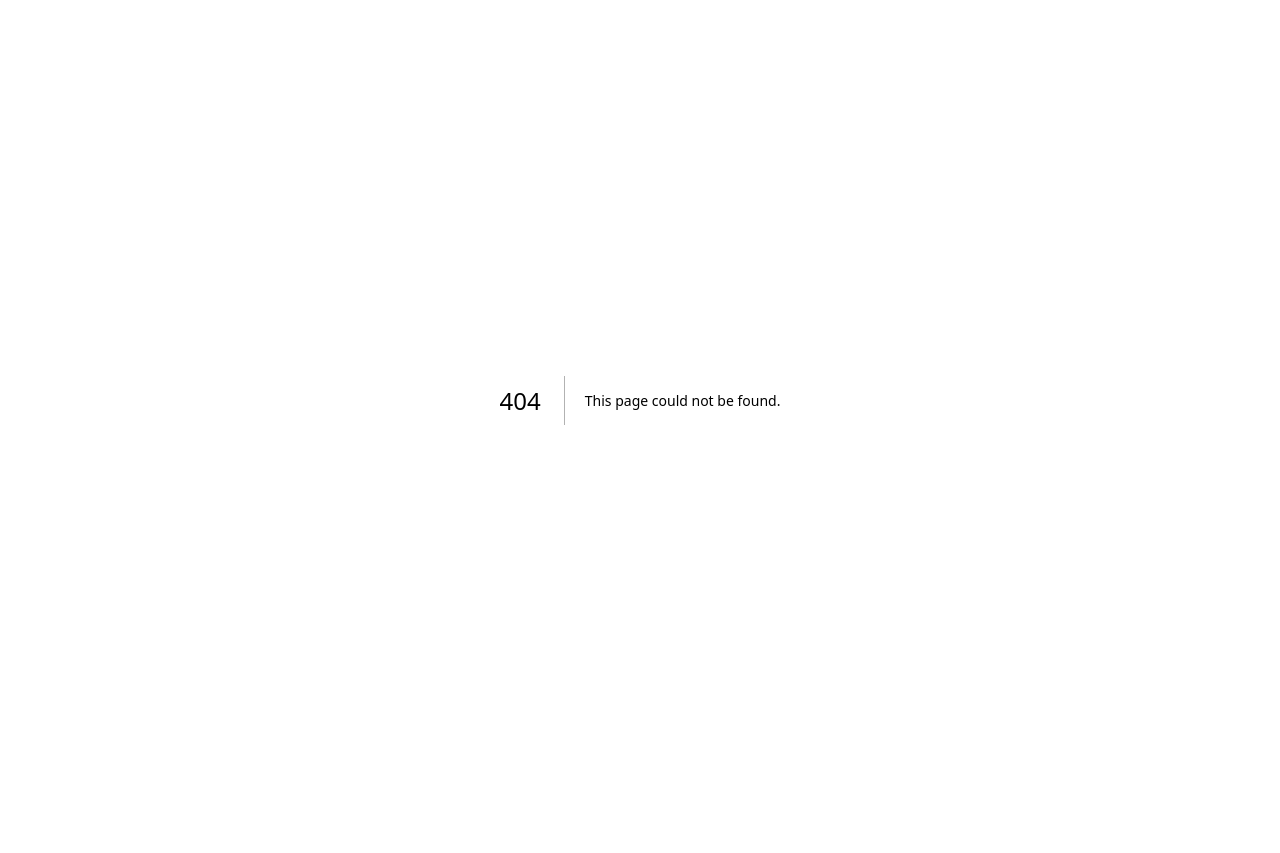
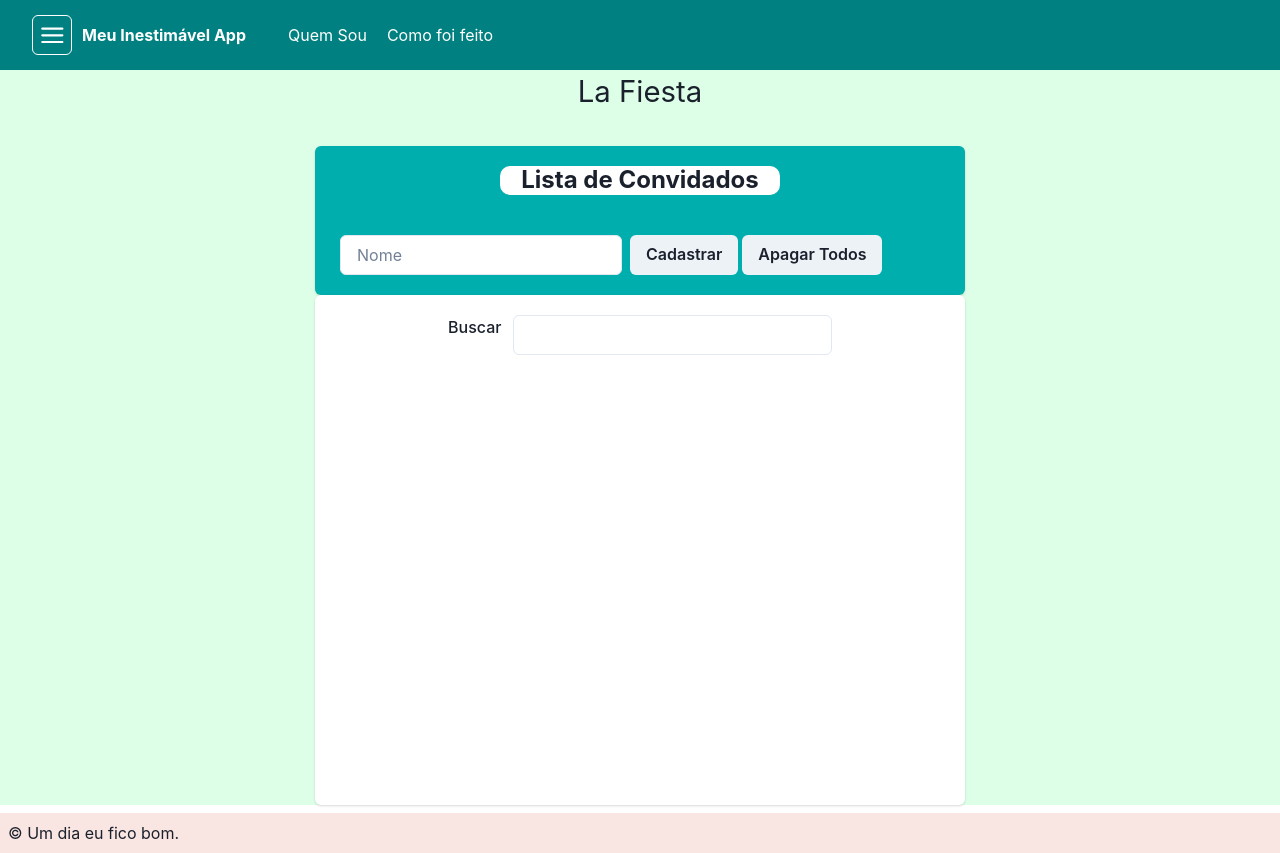
Before and after one commit to jvdwere/app-studying, a Next.js app: page /presence-list in a window 1280 px wide. Before the commit this address had no page. Before the commit the page ends 800 px from the top, so only its background shows below. Built offline with nearby package versions, Linux system fonts and the light colour scheme.

Commit message:
lista de presença

```diff
--- /dev/null
+++ b/pages/presence-list/index.tsx
@@ -0,0 +1,5 @@
+import Page from "../../src/modules/PrecenceList"
+
+
+
+export default Page;
--- /dev/null
+++ b/pages/was-made/index.tsx
@@ -0,0 +1,3 @@
+import Page from "../../src/modules/WasMade"
+
+export default Page;
--- a/pages/wasMade/index.tsx
+++ /dev/null
@@ -1,3 +0,0 @@
-import Page from "../../src/modules/wasMade"
-
-export default Page;
--- a/src/components/Header.tsx
+++ b/src/components/Header.tsx
@@ -96,13 +96,13 @@ function WithAction() {
 										</Text>
 									</Link>
 									<hr />
-									<Link href="/" >
+									<Link href="/presence-list" >
 										<Text cursor="pointer" marginLeft="12px" marginTop='8px' >
 											<Button
-												// leftIcon={}
+
 												variant='ghost'
 											>
-												NewPG
+												Lista de Presença
 											</Button>
 										</Text>
 									</Link>
--- /dev/null
+++ b/src/modules/PrecenceList/index.tsx
@@ -0,0 +1,151 @@
+import {
+  Box,
+  Button,
+  Card,
+  CardBody,
+  CardHeader,
+  Flex,
+  FormLabel,
+  Heading,
+  Input,
+} from "@chakra-ui/react";
+import React, { useState } from "react";
+import Layout from "../../components/Layout";
+
+export default function Presence() {
+  const [userRegister, setUserRegister] = useState({
+    user: "",
+  });
+
+  const [userList, setUserList] = useState([]);
+  const [search, setSearch] = useState("");
+
+  const handleClick = () => {
+    if (userRegister.user) {
+      setUserList([...userList, userRegister]);
+    } else {
+      alert("Preencha os campos determinados.");
+    }
+    setUserRegister({
+      user: "",
+    });
+  };
+
+  const handleInputChange = (event) => {
+    setUserRegister((prevState) => ({
+      ...prevState,
+      [event.target.name]: event.target.value,
+    }));
+  };
+
+  const handleSearch = (event) => {
+    setSearch(event.target.value);
+  };
+
+  const handleDelete = (user: any) => {
+    setUserList(userList.filter((p) => p.user !== user));
+  };
+
+  const filter = (arr: any[]) => arr.filter((f) => f.user.includes(search));
+
+  return (
+    <Layout>
+      <Box w="100%" textAlign="center" fontSize="22pt">
+        La Fiesta
+      </Box>
+      <Box w="100%">
+        <Box>
+          <FormLabel>
+            <Box p="16px" fontSize="18pt" textAlign="center">
+
+            </Box>
+
+            <Card w="650px" align="center" bg="#00AEAE" marginLeft="315px">
+              <CardHeader>
+                <Box
+
+                  bg="white"
+                  w="280px"
+                  textAlign="center"
+                  borderRadius="10px"
+                >
+                  <Heading size="md" fontSize="18pt" > Lista de Convidados</Heading>
+                </Box>
+              </CardHeader>
+              <CardBody>
+                <Flex
+                  flexDirection={{ base: "column", md: "row" }}
+                  justifyContent={{ base: "none", md: "space-between" }}
+                  w={{ base: "100%", md: "600px" }}
+                >
+                  <Flex alignItems="center">
+                    <Input
+                      name="user"
+                      type="text"
+                      placeholder="Nome"
+                      value={userRegister.user}
+                      onChange={handleInputChange}
+                      bg="white"
+
+                    />
+
+                    <Flex>
+                      <Button type="button" onClick={handleClick} marginLeft='8px'>
+                        Cadastrar
+                      </Button>
+
+                      <Button type="button" onClick={() => setUserList([])} marginLeft='4px'>
+                        Apagar Todos
+                      </Button>
+                    </Flex>
+                  </Flex>
+
+                  <Flex
+                    mt={{ base: "8px", md: "0px" }}
+                    alignItems="center"
+                  ></Flex>
+                </Flex>
+              </CardBody>
+            </Card>
+            <Card w="650px" align="center" bg="white" marginLeft="315px">
+              <CardBody>
+
+                  <Flex>
+                    <FormLabel htmlFor="findPerson">
+                      Buscar
+                    </FormLabel>
+                    <Input
+                      name="findPerson"
+                      type="text"
+                      id="findPerson"
+                      value={search}
+                      onChange={handleSearch}
+                    />
+                  </Flex>
+
+                <FormLabel mt='46px' ml='-46px'>
+                  <ul>
+                    {userList &&
+                      filter(userList).map((x) => (
+                        <Box >
+                          <li>
+                            {x.user}
+                            <Button onClick={() => handleDelete(x.user)} ml='15px' >
+                              Apagar
+                            </Button>
+                            <Box p='10px'><hr /></Box>
+
+                          </li>
+                        </Box>
+                      ))}
+                  </ul>
+                </FormLabel>
+                <Box boxSize="sm"></Box>
+              </CardBody>
+            </Card>
+          </FormLabel>
+        </Box>
+      </Box>
+    </Layout>
+  );
+}
```
